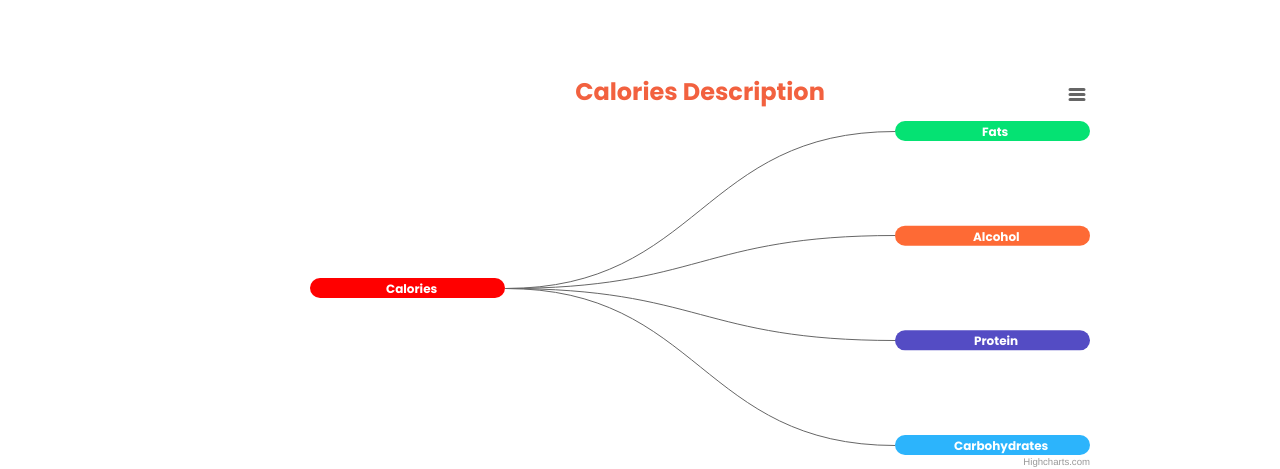
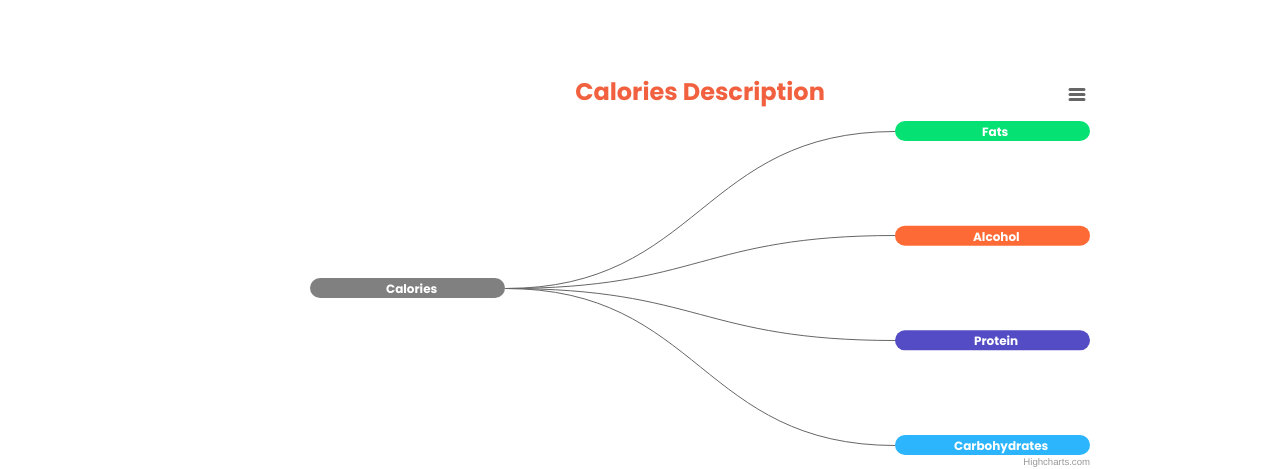
Before and after one commit to Sahil4804/Health-lens-v2, a React (Vite) app: page /heatmap in a window 1280 px wide. Shown: the part 344-813 px from the top of the page. Built offline with nearby package versions, Linux system fonts and the light colour scheme.

Commit message:
finaljsk

```diff
--- a/src/Treegraph.jsx
+++ b/src/Treegraph.jsx
@@ -12,7 +12,7 @@ exporting(Highcharts);
 accessibility(Highcharts);
 const data = [
     {
-        color:'red',
+        color:'gray',
         id: '0.0',
         parent: '',
         name: 'Calories'
```
